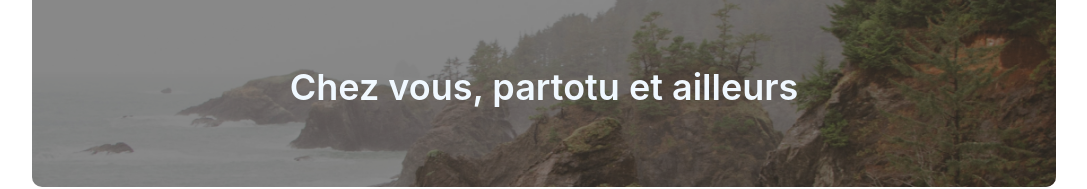
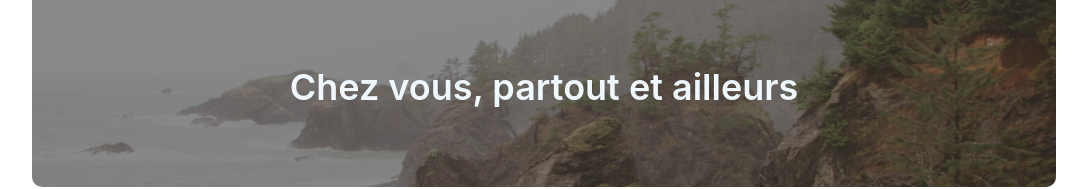
Before and after one commit to mossoii84/OpenClassR-project7, a React (Create React App) app: page / in a window 1280 px wide. Shown: the part 140-329 px from the top of the page, without its empty margins (96-1183 px from the left). Built offline with nearby package versions, Linux system fonts and the light colour scheme.

Commit message:
final version_v3

```diff
--- a/src/components/Collapsible.jsx
+++ b/src/components/Collapsible.jsx
@@ -22,6 +22,7 @@ export default function Collapsible(props) {
         </div>
       </div>
       {open && <div className="collapsibleBody">{props.children}</div>}
+      {/* if true faire -&&, else no faire -&&. */}
     </div>
   )
 }
--- a/src/components/OneLogement.css
+++ b/src/components/OneLogement.css
@@ -77,7 +77,7 @@
 .rating1::before{
   content: "★";
 }
-.rating1::before{
+.rating1::after{
   content: "★★★★";
   color: gray;
 }
--- a/src/pages/Apropos.jsx
+++ b/src/pages/Apropos.jsx
@@ -3,12 +3,7 @@ import './Apropos.css';
 import collapsiblePageImage from '../assets/images/imageApropose.jpg'
 import Collapsible from '../components/Collapsible';
 
-// https://blog.openreplay.com/creating-a-collapsible-component-for-react/
-// https://metanit.com/web/react/2.5.php
 
-
-
-// это то что будет отоброжаться
 export default function Apropos() {
         return (
             <div>
--- a/src/pages/Home.jsx
+++ b/src/pages/Home.jsx
@@ -7,21 +7,15 @@ import ListLogement from '../components/ListLogement'
 export default function Home() {
   const[allLogement, setAllBd]=useState([]);
 
-  //заводим переменные
-  //сюда предаем наш метод, с перебором бд, так наши данные попали в allLogement
+  //passing data after rendering to -allLogement
   useEffect(()=>{setAllBd(getAll)}, [])
-  //пустой [] нужен чтобы сказать - запустить useEffect только после 1 рендеринга
-  // useEffectпозволяет выполнять эффекты: это позволяет нашему компоненту выполнять действия после рендеринга, выбирая, когда это действие должно быть выполнено.
-  //Хук   useEffect   вызывается после каждого рендеринга вашего компонента. Можно указать, какая модификация данных запускает эффекты, выполняемые в useEffect, с помощью массива зависимостей.
- //Пустой массив пустой [] (в конце кода)зависимостей позволяет запускать эффект только при первом рендеринге компонента.
-
 
   return (
    <div>
      <div className="imagePrincipaleHome"
             style={{ backgroundImage:`url(${firstPageImage})` }}>
         <div className="img-overlay"></div>
-        <h2>Chez vous, partotu et ailleurs</h2>
+        <h2>Chez vous, partout et ailleurs</h2>
       </div>
 
 
```
